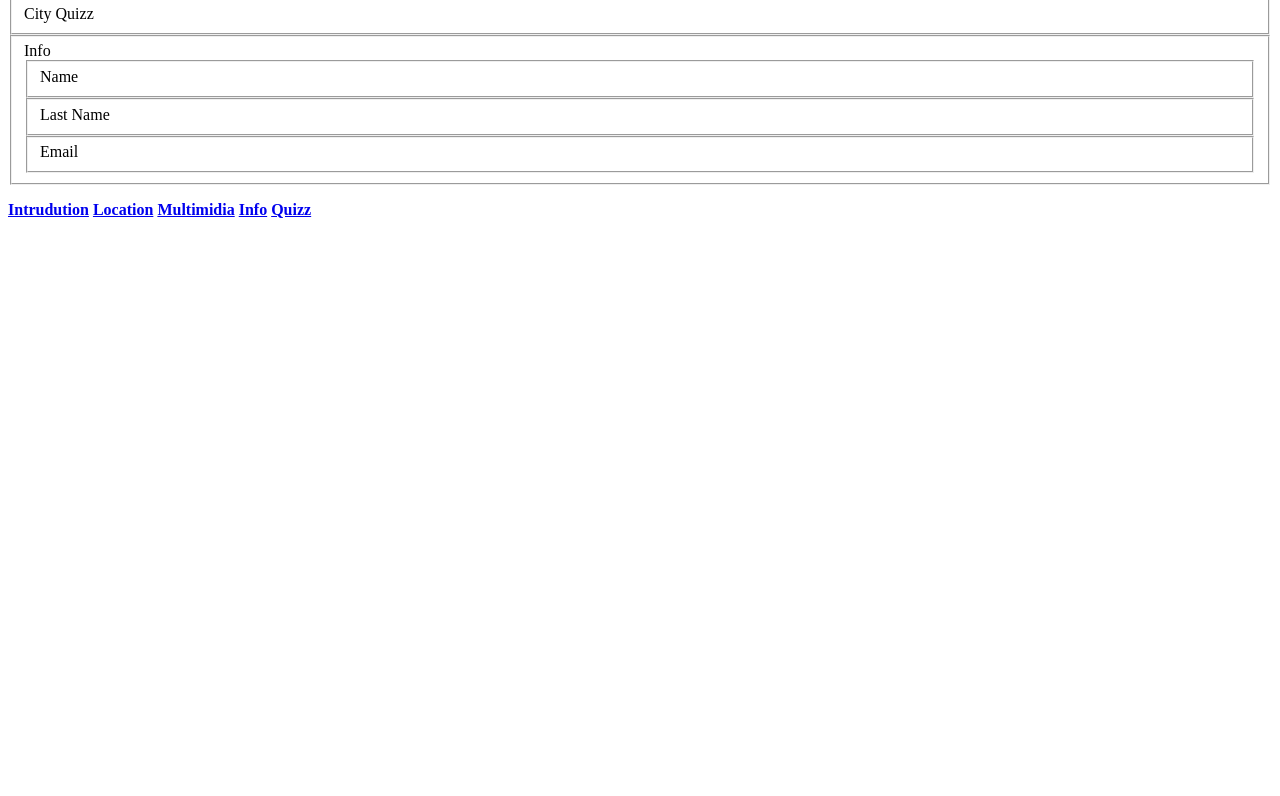
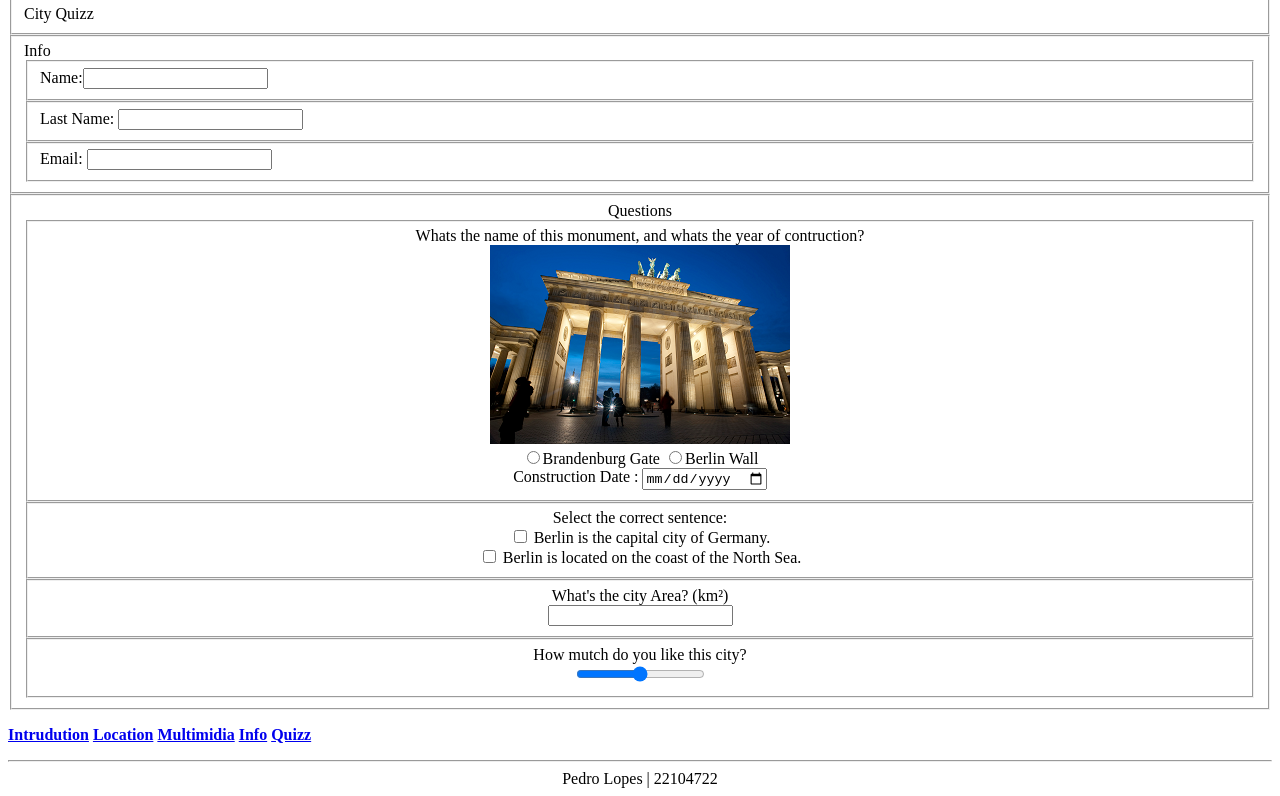
Before and after one commit to Praticas-PW/lab1_lab2, a plain HTML site: page quizz.html in a window 1280 px wide. Shown: the part 485-1281 px from the top of the page. Before the commit the page ends 800 px from the top, so only its background shows below. Drawn offline with Linux system fonts and the light colour scheme.

Commit message:
quizz esta quase acabado

```diff
--- a/quizz.html
+++ b/quizz.html
@@ -10,6 +10,7 @@
 </head>
 
 <body>
+    <center>
 
         <header>
             <h2>Berlin</h2>
@@ -22,16 +23,49 @@
             In this a Quizz will be made, to check if you know this city well!
         </p>
         <br>
-
+    </center>
         <fieldset>City Quizz</fieldset>
         <fieldset>
             Info
-        <fieldset>Name</fieldset>
-        <fieldset>Last Name</fieldset>
-        <fieldset>Email</fieldset>
+            <fieldset>Name:<input type="text" name="Name:": value></fieldset>
+            <fieldset>Last Name: <input type="text" lastName="Last Name:" :value></fieldset>
+            <fieldset>Email: <input type="text" email="Email:" :value></fieldset>
+
         </fieldset>
 
+        <fieldset>
+            <center>
+                Questions
+                <fieldset>
+                    Whats the name of this monument, and whats the year of contruction?
+                    <br>
+                    <img src="images/gate.png" alt="gate">
+                    <br>
+                    <input type="radio">Brandenburg Gate    <input type="radio">Berlin Wall
+                    <br>
+                    Construction Date : <input type="date">
+                </fieldset>
+                <fieldset>
+                    Select the correct sentence:
+                    <br>
+                    <input type="checkbox"> Berlin is the capital city of Germany.
+                    <br>
+                    <input type="checkbox"> Berlin is located on the coast of the North Sea.
+                </fieldset>
+                <fieldset>
+                    What's the city Area? (km²)
+                    <br>
+                    <input type="number">
 
+                </fieldset>
+                <fieldset>
+                    How mutch do you like this city?
+                    <br>
+                    <input type="range">
+            </fieldset>
+         </center>
+
+        </fieldset>
 
 
         <p>
@@ -45,10 +79,16 @@
                 </b>
             </nav>
         </p>
+
 </body>
 
 
 
+<hr>
+<center>
+    Pedro Lopes | 22104722
+</center>
+
 
 
 </html>
```
Also changed, not shown: images/gate.png (added). Lines whose indentation alone changed are shown as unchanged.
